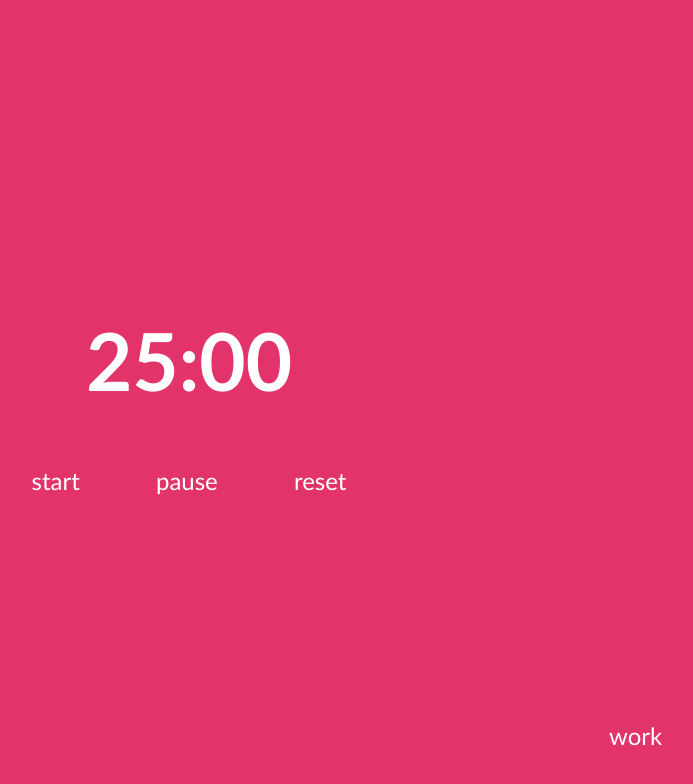
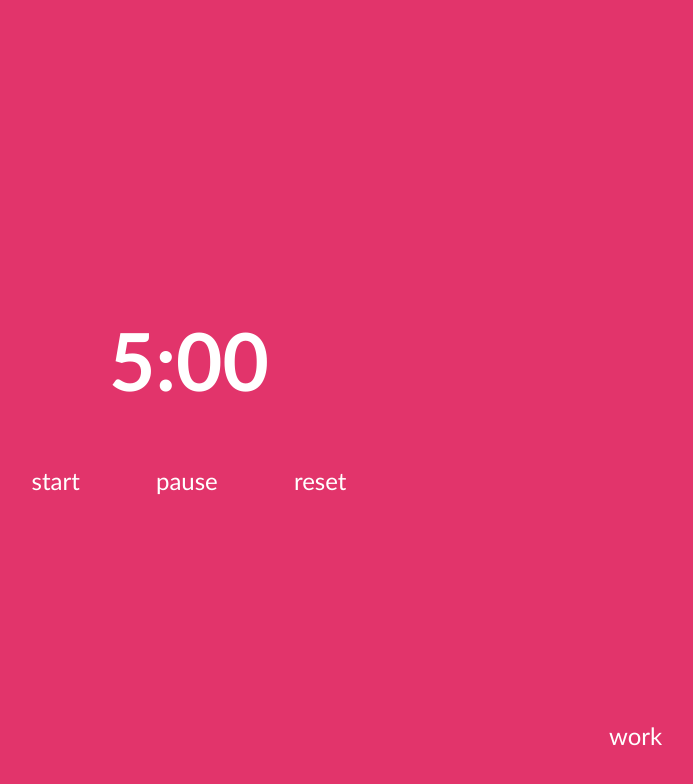
Before and after one commit to davidzhoucanada/sunset-timer, a plain HTML site: page src/index.html in a window 1280 px wide. Both pictures are taken after a click on the button "break". Shown: the whole page, without its empty margins (451-1144 px from the left). Drawn offline with Linux system fonts and the light colour scheme.

Commit message:
Change favicon from square to circle, remove unnecessary variables, and add setTime function

```diff
--- a/src/script.js
+++ b/src/script.js
@@ -4,27 +4,24 @@ document.addEventListener('DOMContentLoaded', function () {
         "break5": 5,
         "break15": 15
     });
-    var workMode = true;
+    var mode = timeEnum.work;
     var disabledButtons = false;
 
     const buttons = document.querySelectorAll('button');
     const workBreakButton = document.querySelector('#toggleWorkBreakButton');
-    const startButton = document.querySelector('#start');
-    const stopButton = document.querySelector('#stop');
-    const resetButton = document.querySelector('#reset');
     const time = document.querySelector('#time');
 
-    startButton.addEventListener('click', startTimer);
-    stopButton.addEventListener('click', stopTimer);
-    resetButton.addEventListener('click', resetTimer);
+    document.querySelector('#start').addEventListener('click', startTimer);
+    document.querySelector('#stop').addEventListener('click', stopTimer);
+    document.querySelector('#reset').addEventListener('click', resetTimer);
     workBreakButton.addEventListener('click', toggleWorkBreak);
     buttons.forEach(button => {
         button.addEventListener('click', beginTransitionButton);
         button.addEventListener('transitionend', endTransitionButton);
     });
-    document.body.addEventListener('transitionend', endTransition);
+    document.body.addEventListener('transitionend', endTransitionBackgroundColour);
 
-    var start = Date.now();
+    var start;
     setInterval(function () {
         var delta = Date.now() - start; // milliseconds elapsed since start
         //console.log(Math.round(delta / 1000)); // in seconds
@@ -33,7 +30,7 @@ document.addEventListener('DOMContentLoaded', function () {
     }, 1000); // update about every second
 
     function startTimer() {
-
+        start = Date.now();
     }
 
     function stopTimer() {
@@ -41,7 +38,12 @@ document.addEventListener('DOMContentLoaded', function () {
     }
 
     function resetTimer() {
-        start = Date.now();
+        setTime(mode * 60);
+    }
+
+    function setTime(seconds) {
+        time.innerHTML = Math.floor(seconds / 60) + ':' +
+            (seconds % 60 <= 9 ? '0' + seconds % 60 : seconds % 60);
     }
 
     function toggleWorkBreak() {
@@ -49,14 +51,16 @@ document.addEventListener('DOMContentLoaded', function () {
             return;
         }
         disabledButtons = true;
-        if (workMode) {
+        if (mode === timeEnum.work) {
             workBreakButton.innerHTML = 'work';
             document.body.style.backgroundColor = '#E2346B';
-            workMode = false;
+            mode = timeEnum.break5;
+            setTime(mode * 60);
         } else {
             workBreakButton.innerHTML = 'break';
             document.body.style.backgroundColor = '#E2571C';
-            workMode = true;
+            mode = timeEnum.work;
+            setTime(mode * 60);
         }
     }
 
@@ -71,7 +75,7 @@ document.addEventListener('DOMContentLoaded', function () {
         this.classList.remove('clicked');
     }
 
-    function endTransition(e) {
+    function endTransitionBackgroundColour(e) {
         if (e.propertyName === 'background-color') {
             disabledButtons = false;
         }
```
Also changed, not shown: favicon.png, src/style.css (line endings or trailing spaces).
